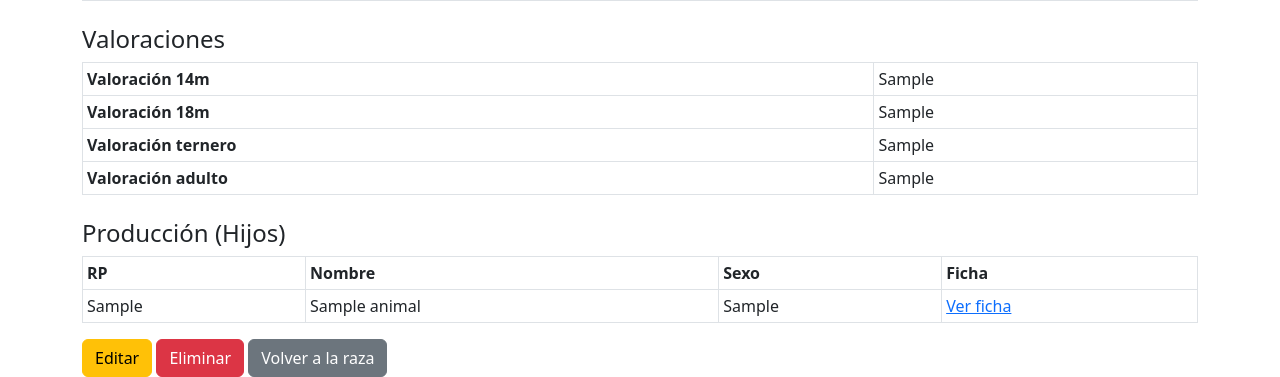
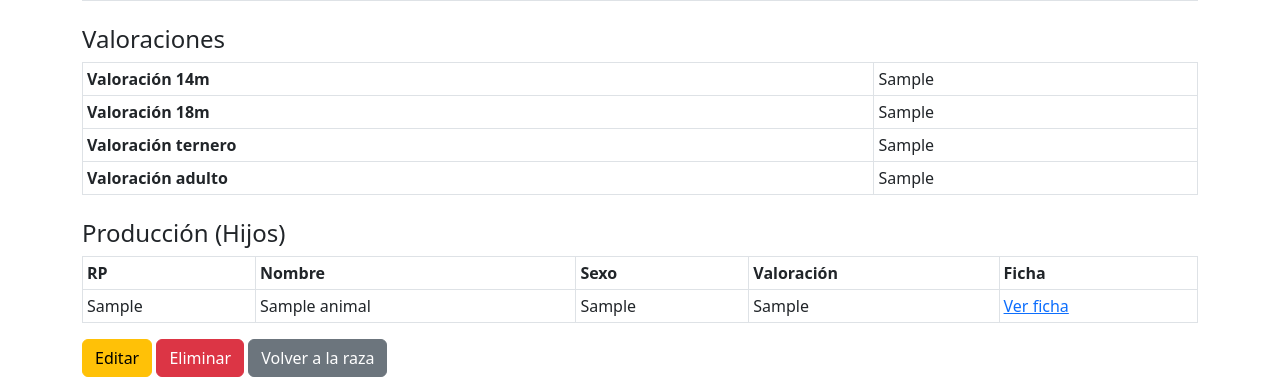
Before and after one commit to Fermin2107/Genetics, a Flask app: template templates/ficha.html in a window 1280 px wide. Shown: the part 1797-2174 px from the top of the page. Run offline with Flask 3, Linux system fonts and the light colour scheme; the template is opened without the code that fills it: values that come from a table or form of the project are taken from there, others are empty; tables that the repository leaves empty hold one stand-in row (values such as "Sample post").

Commit message:
Update ficha.html produc val

```diff
--- a/templates/ficha.html
+++ b/templates/ficha.html
@@ -71,6 +71,7 @@
             <th>RP</th>
             <th>Nombre</th>
             <th>Sexo</th>
+            <th>Valoración</th>
             <th>Ficha</th>
         </tr>
     </thead>
@@ -80,6 +81,7 @@
             <td>{{ hijo.rp }}</td>
             <td>{{ hijo.nombre }}</td>
             <td>{{ hijo.sexo }}</td>
+            <td>{{ hijo.valoracion }}</td>
             <td><a href="{{ url_for('ficha_animal', id=hijo.id) }}">Ver ficha</a></td>
         </tr>
         {% endfor %}
```
